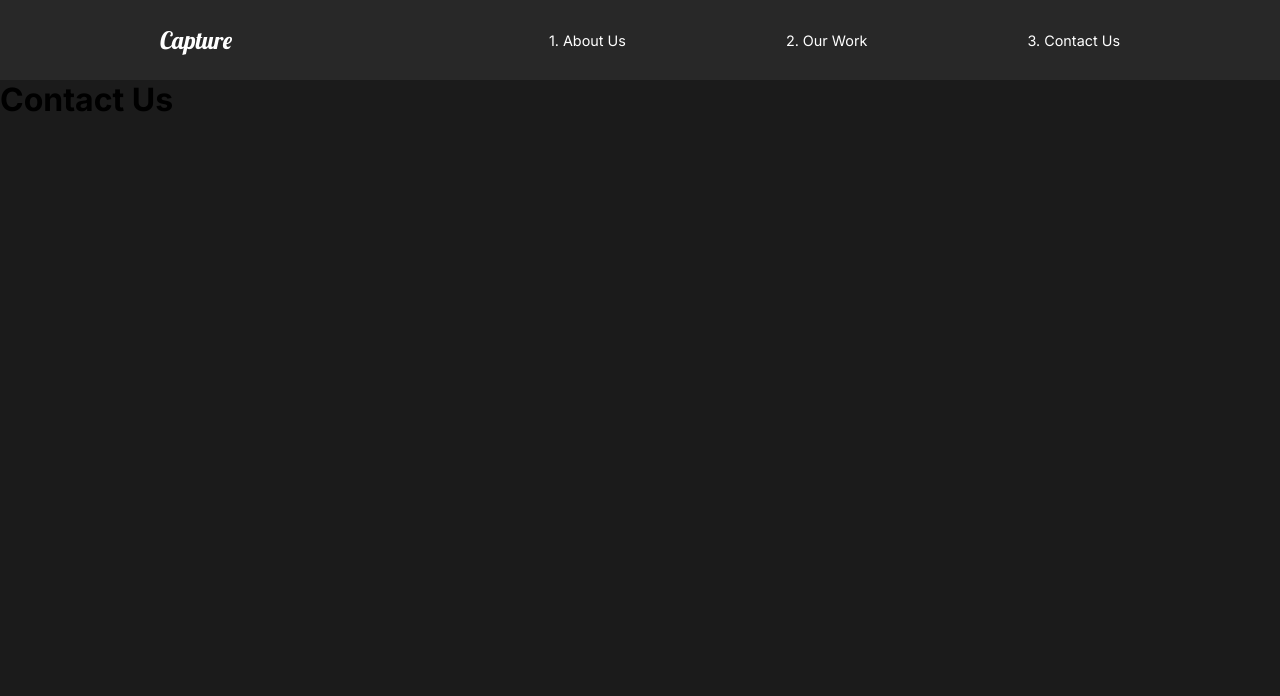
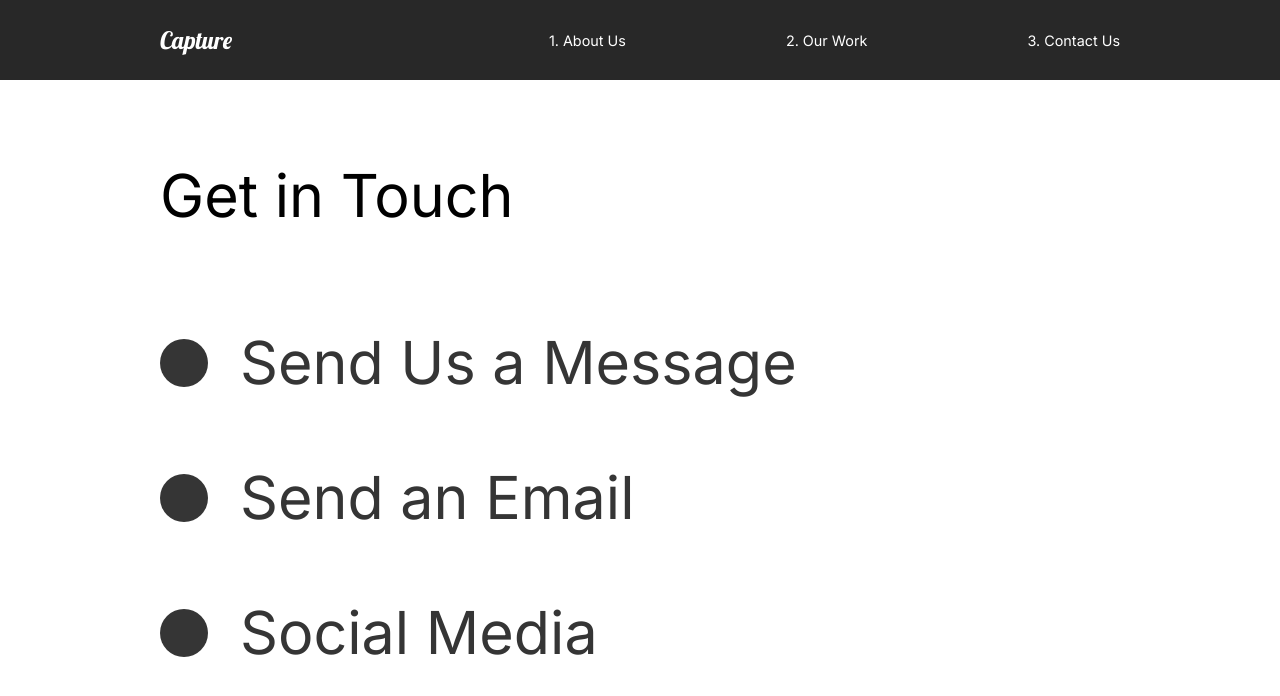
Before and after one commit to moncada92/portafolio-react, a React app: page /contact in a window 1280 px wide. Shown: the top 696 px of the page. Built offline with nearby package versions, Linux system fonts and the light colour scheme.

Commit message:
animate scroll sections ourWork and contact

```diff
--- a/src/js/animation.js
+++ b/src/js/animation.js
@@ -77,6 +77,21 @@ export const sliderContainer = {
   }
 }
 
+export const movieContainer = {
+  hidden: {
+    opacity: 0,
+  },
+  show: {
+    opacity: 1,
+    transition: {
+      staggerChildren: 0.15,
+      ease: 'easeOut',
+      duration: 1,
+      when: 'beforeChildren',
+    },
+  },
+};
+
 export const scrollReveal = {
   hidden: { opacity: 0, scale: 1.2, transition: { duration: 0.5}},
   show: {
--- /dev/null
+++ b/src/js/components/Frames.js
@@ -0,0 +1,38 @@
+import React from 'react';
+import styled from 'styled-components';
+import { slider, sliderContainer } from '../animation';
+
+import { motion } from 'framer-motion';
+
+
+const Frames = () => {
+  return (
+    <motion.div variants={sliderContainer} >
+        <Frame1 variants={slider} ></Frame1>
+        <Frame2 variants={slider} ></Frame2>
+        <Frame3 variants={slider} ></Frame3>
+        <Frame4 variants={slider} ></Frame4>
+      </motion.div>
+   );
+}
+
+const Frame1 = styled(motion.div)`
+  position: fixed;
+  left: 0;
+  top: 10%;
+  width: 100%;
+  height: 100vh;
+  background: #fffebf;
+  z-index: 2;
+`;
+const Frame2 = styled(Frame1)`
+  background: #ff8efb;
+`;
+const Frame3 = styled(Frame1)`
+  background: #8ed2ff;
+`;
+const Frame4 = styled(Frame1)`
+  background: #8effa0;
+`;
+
+export default Frames;
--- a/src/js/components/GlobalStyle.js
+++ b/src/js/components/GlobalStyle.js
@@ -10,6 +10,7 @@
   body{
     background: #1b1b1b;
     font-family: 'Inter', sans-serif;
+    overflow-x: hidden;
   }
 
   button {
--- /dev/null
+++ b/src/js/components/MovieContent.js
@@ -0,0 +1,74 @@
+import React from 'react';
+import { Link } from 'react-router-dom';
+import styled from 'styled-components';
+import { motion } from 'framer-motion';
+import { useScroll } from './useScroll';
+import {  fade, photoAnim,
+  lineAnim, movieContainer } from '../animation';
+
+const MovieContent = ({athlete, theracer, goodtimes}) => {
+  const [element, controls] = useScroll();
+  const [element2, controls2] = useScroll();
+  const [element3, controls3] = useScroll();
+  return (
+    <motion.div>
+      <Movie
+        ref={element3}
+        variants={movieContainer}
+        initial="hidden"
+        animate={controls3}>
+      <motion.h2 variants={ fade }>The Athlete</motion.h2>
+      <motion.div variants={ lineAnim  } className="line"></motion.div>
+      <Link to="/work/the-athlete">
+        <Hide>
+          <motion.img variants={ photoAnim } src={athlete} alt="athlete"/>
+        </Hide>
+      </Link>
+    </Movie>
+    <Movie
+      ref={element}
+      transition={{ duration: 0.5 }}
+      variants={movieContainer}
+      animate={controls}
+      initial="hidden" >
+      <h2>The Racer</h2>
+      <motion.div variants={ lineAnim  } className="line"></motion.div>
+      <Link to="/work/the-racer">
+        <img src={theracer} alt="te racer"/>
+      </Link>
+    </Movie>
+    <Movie
+      ref={element2}
+      variants={fade}
+      animate={controls2}
+      initial="hidden"
+      transition={{ duration: 0.5 }}>
+      <h2>Good Times</h2>
+      <motion.div variants={ lineAnim  } className="line"></motion.div>
+      <Link to="/work/good-times">
+        <img src={goodtimes} alt="good times"/>
+      </Link>
+    </Movie>
+    </motion.div>
+   );
+}
+
+const Movie = styled(motion.div)`
+  padding-bottom: 10rem;
+  .line {
+    height: 0.5rem;
+    background: #23d997;
+    margin-bottom: 3rem
+  }
+  img{
+    width: 100%;
+    height: 70vh;
+    object-fit: cover;
+  }
+`;
+
+const Hide = styled.div`
+  overflow: hidden;
+`;
+
+export default MovieContent;
--- a/src/js/components/Nav.js
+++ b/src/js/components/Nav.js
@@ -31,6 +31,9 @@ const StyledNav = styled.nav`
   align-items:center;
   padding: 1rem 10rem;
   background: #282828;
+  position: sticky;
+  top: 0;
+  z-index: 10;
   a {
     color: white;
     text-decoration: none;
--- a/src/js/components/useScroll.js
+++ b/src/js/components/useScroll.js
@@ -1,15 +1,15 @@
 import { useInView } from 'react-intersection-observer';
 import { useAnimation } from 'framer-motion';
 
-export const useScroll = () =>{
+export const useScroll = (thresh = 0.4) => {
   const controls = useAnimation();
-  const [element, view] = useInView({ threshold:0.4 });
+  const [element, view] = useInView({ threshold: thresh });
 
-  if(view) {
+  if (view) {
     controls.start('show');
   } else {
     controls.start('hidden');
   }
 
   return [element, controls];
-}
+};
--- a/src/js/pages/AboutUs.js
+++ b/src/js/pages/AboutUs.js
@@ -1,4 +1,4 @@
-import React, {Fragment} from 'react';
+import React from 'react';
 import AboutSection from '../components/AboutSection';
 import ServicesSection from '../components/ServicesSection';
 import FaqSection from '../components/FaqSection';
--- a/src/js/pages/ContactUs.js
+++ b/src/js/pages/ContactUs.js
@@ -1,19 +1,73 @@
 import React from 'react';
 //animations
 import { motion } from 'framer-motion';
-import { pageAnimation } from '../animation';
+import { pageAnimation, titleAnim } from '../animation';
+import styled from 'styled-components';
 
 const ContactUs = () => {
   return (
-    <motion.div
+    <ContactStyle
     variants={ pageAnimation }
     initial="hidden"
     animate="show"
     exit="exit"
+    style={{ background: "#fff" }}
     >
-      <h1>Contact Us</h1>
-    </motion.div>
+      <Title>
+        <Hide>
+          <motion.h2 variants={titleAnim}>
+            Get in Touch
+          </motion.h2>
+        </Hide>
+      </Title>
+      <div>
+        <Hide>
+          <Social variants={ titleAnim }>
+            <Circle />
+            <h2>Send Us a Message</h2>
+          </Social>
+        </Hide>
+        <Hide>
+          <Social variants={ titleAnim }>
+            <Circle />
+            <h2>Send an Email</h2>
+          </Social>
+        </Hide>
+        <Hide>
+          <Social variants={ titleAnim }>
+            <Circle />
+            <h2>Social Media</h2>
+          </Social>
+        </Hide>
+      </div>
+    </ContactStyle>
    );
 }
 
+const ContactStyle = styled(motion.div)`
+  padding: 5rem 10rem;
+  color: #353535;
+  min-height: 90vh;
+`
+
+const Title = styled.div`
+  margin-bottom: 4rem;
+  color: black;
+`
+const Hide = styled.div`
+  overflow: hidden;
+`
+const Circle = styled.div`
+  border-radius: 50%;
+  width: 3rem;
+  height: 3rem;
+  background: #353535;
+`;
+const Social = styled(motion.div)`
+  display: flex;
+  align-items: center;
+  h2 {
+    margin: 2rem;
+  }
+`
 export default ContactUs;
--- a/src/js/pages/OurWork.js
+++ b/src/js/pages/OurWork.js
@@ -1,7 +1,7 @@
 import React from 'react';
-import { Link } from 'react-router-dom';
-
 import styled from 'styled-components';
+import MovieContent from '../components/MovieContent';
+import Frames from '../components/Frames';
 //Images
 import athlete from "../../img/athlete-small.png";
 import theracer from "../../img/theracer-small.png";
@@ -9,9 +9,13 @@ import goodtimes from "../../img/goodtimes-small.png";
 
 //animations
 import { motion } from 'framer-motion';
-import { pageAnimation, fade, photoAnim, lineAnim, slider, sliderContainer } from '../animation';
+
+
+import { pageAnimation } from '../animation';
+
 
 const OutWork = () => {
+
   return (
     <Work
     style={ { background: "#fff"} }
@@ -20,35 +24,8 @@ const OutWork = () => {
     animate="show"
     exit="exit"
     >
-      <motion.div variants={sliderContainer}>
-        <Frame1 variants={slider}></Frame1>
-        <Frame2 variants={slider}></Frame2>
-        <Frame3 variants={slider}></Frame3>
-        <Frame4 variants={slider}></Frame4>
-      </motion.div>
-      <Movie>
-        <motion.h2 variants={ fade }>The Athlete</motion.h2>
-        <motion.div variants={ lineAnim  } className="line"></motion.div>
-        <Link to="/work/the-athlete">
-          <Hide>
-            <motion.img variants={ photoAnim } src={athlete} alt="athlete"/>
-          </Hide>
-        </Link>
-      </Movie>
-      <Movie>
-        <h2>The Racer</h2>
-        <div className="line"></div>
-        <Link to="/work/the-racer">
-          <img src={theracer} alt="te racer"/>
-        </Link>
-      </Movie>
-      <Movie>
-        <h2>Good Times</h2>
-        <div className="line"></div>
-        <Link to="/work/good-times">
-          <img src={goodtimes} alt="good times"/>
-        </Link>
-      </Movie>
+      <Frames />
+      <MovieContent goodtimes={goodtimes} athlete={athlete} theracer={theracer}/>
     </Work>
    );
 }
@@ -63,42 +40,5 @@ const Work = styled(motion.div)`
   }
 `;
 
-const Movie = styled.div`
-  padding-bottom: 10rem;
-  .line {
-    height: 0.5rem;
-    background: #23d997;
-    margin-bottom: 3rem
-  }
-  img{
-    width: 100%;
-    height: 70vh;
-    object-fit: cover;
-  }
-`;
-
-const Hide = styled.div`
-  overflow: hidden;
-`;
-
-const Frame1 = styled(motion.div)`
-  position: fixed;
-  left: 0;
-  top: 10%;
-  width: 100%;
-  height: 100vh;
-  background: #fffebf;
-  z-index: 2;
-`;
-
-const Frame2 = styled(Frame1)`
-  background: #ff8efb;
-`;
-const Frame3 = styled(Frame1)`
-  background: #8ed2ff;
-`;
-const Frame4 = styled(Frame1)`
-  background: #8effa0;
-`;
 
 export default OutWork;
```
